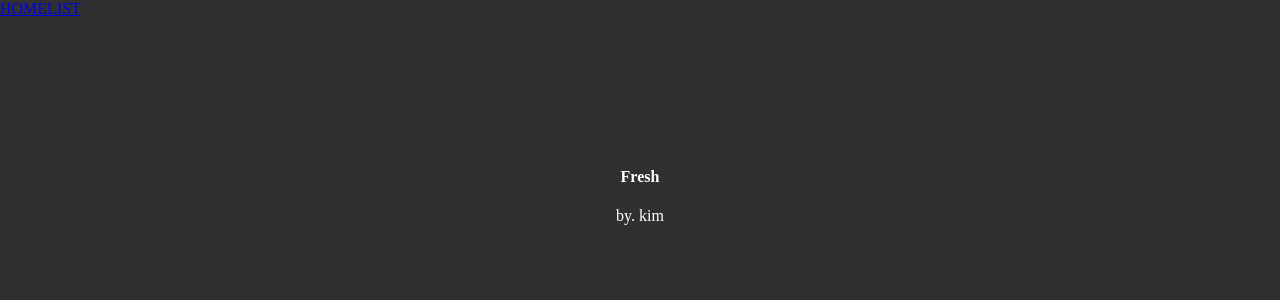
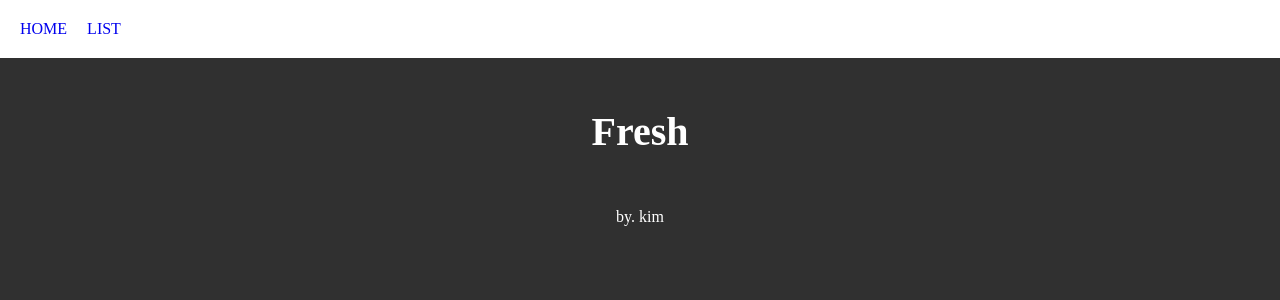
Before and after one commit to GyeongSuKim1/NextJS-Practice, a Next.js app in the folder fresh/: page / in a window 1280 px wide. Shown: the top 300 px of the page. Built offline with nearby package versions, Linux system fonts and the light colour scheme.

Commit message:
Design : CSS

```diff
--- a/fresh/app/globals.css
+++ b/fresh/app/globals.css
@@ -8,10 +8,30 @@ body {
 
 .title {
     text-align: center;
-    margin-top: 150px;
+    margin-top: 50px;
+    font-size: 40px;
 }
 
 .title-sub {
     text-align: center;
 
 }
+
+.food {
+    margin: 20px auto;
+    width: 200px;
+    background: white;
+    color: black;
+    padding: 20px;
+    border-radius: 5px;
+}
+
+.navbar {
+    background: white;
+    padding: 20px;
+}
+
+.navbar a{
+    margin-right: 20px;
+    text-decoration: none;
+}
```
